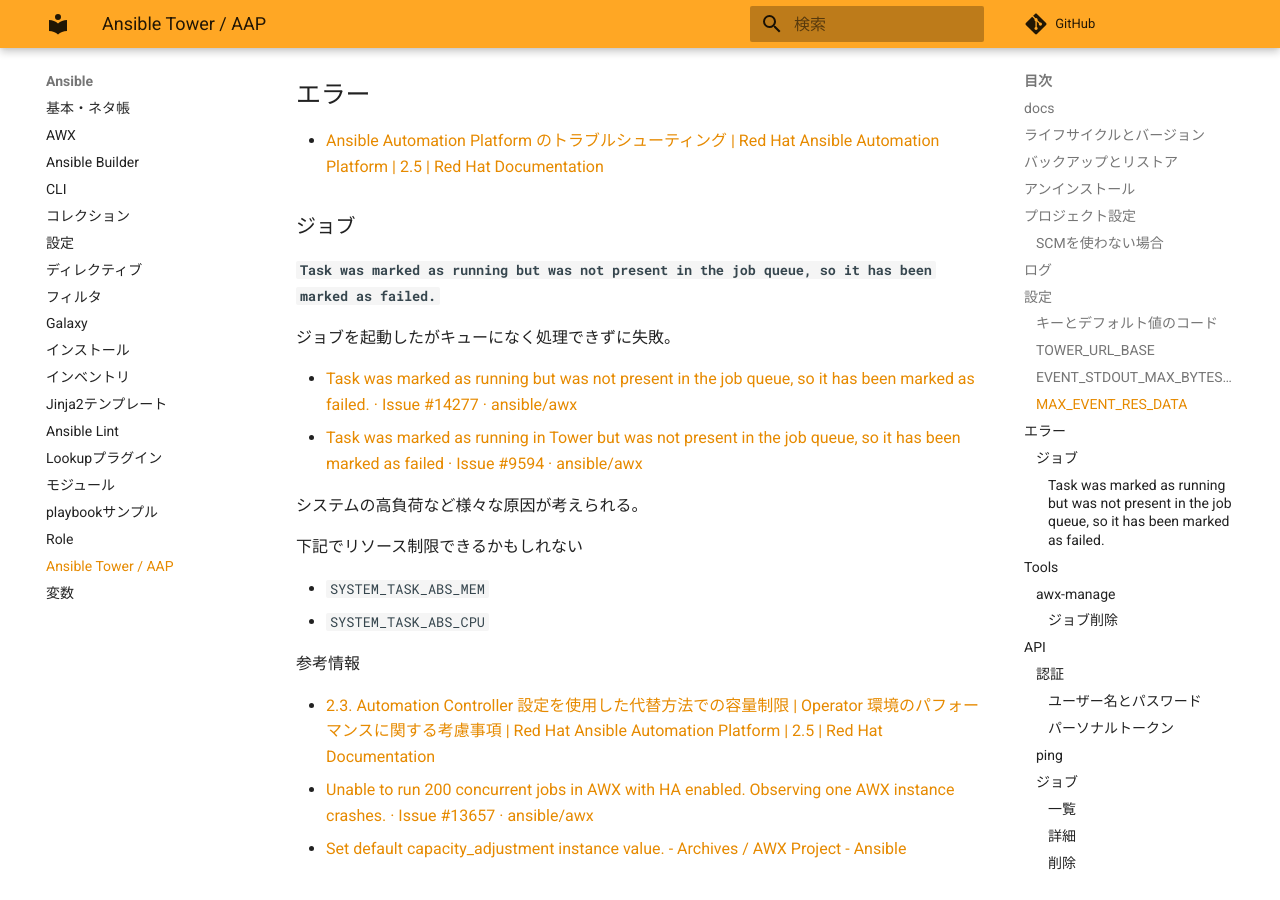
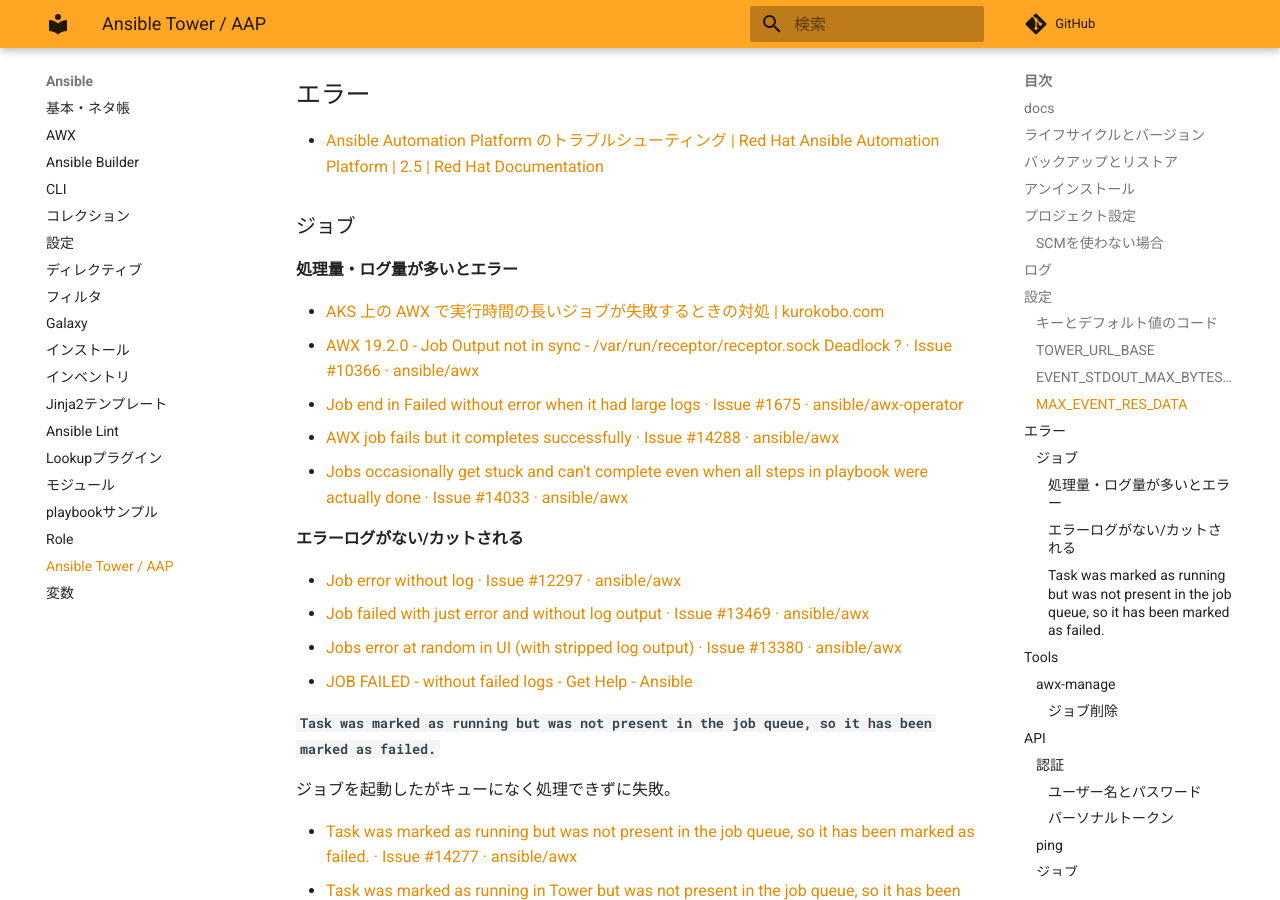
Before and after one commit to zaki-lknr/docs, an MkDocs documentation site: the page built from docs/Ansible/tower.md, in a window 1280 px wide and 900 px high, scrolled down 2603 px. Built offline with MkDocs 1.6.1 and Material for MkDocs 9.7.7, drawn with Linux system fonts in a browser that asks for light colours; comment, search, counter and statistics services are not loaded.

Commit message:
add: ansible/tower: エラー事例

```diff
--- a/docs/Ansible/tower.md
+++ b/docs/Ansible/tower.md
@@ -91,6 +91,21 @@ AWXの`defaults.py`である程度確認できる。
 - [Ansible Automation Platform のトラブルシューティング | Red Hat Ansible Automation Platform | 2.5 | Red Hat Documentation](https://docs.redhat.com/ja/documentation/red_hat_ansible_automation_platform/2.5/html/troubleshooting_ansible_automation_platform/index)
 
 ### ジョブ
+
+#### 処理量・ログ量が多いとエラー
+
+- [AKS 上の AWX で実行時間の長いジョブが失敗するときの対処 | kurokobo.com](https://blog.kurokobo.com/archives/4441)
+- [AWX 19.2.0 - Job Output not in sync - /var/run/receptor/receptor.sock Deadlock ? · Issue #10366 · ansible/awx](https://github.com/ansible/awx/issues/10366)
+- [Job end in Failed without error when it had large logs · Issue #1675 · ansible/awx-operator](https://github.com/ansible/awx-operator/issues/1675)
+- [AWX job fails but it completes successfully · Issue #14288 · ansible/awx](https://github.com/ansible/awx/issues/14288)
+- [Jobs occasionally get stuck and can't complete even when all steps in playbook were actually done · Issue #14033 · ansible/awx](https://github.com/ansible/awx/issues/14033)
+
+#### エラーログがない/カットされる
+
+- [Job error without log · Issue #12297 · ansible/awx](https://github.com/ansible/awx/issues/12297)
+- [Job failed with just error and without log output · Issue #13469 · ansible/awx](https://github.com/ansible/awx/issues/13469)
+- [Jobs error at random in UI (with stripped log output) · Issue #13380 · ansible/awx](https://github.com/ansible/awx/issues/13380)
+- [JOB FAILED - without failed logs - Get Help - Ansible](https://forum.ansible.com/t/job-failed-without-failed-logs/11157)
 
 #### `Task was marked as running but was not present in the job queue, so it has been marked as failed.`
 
```
